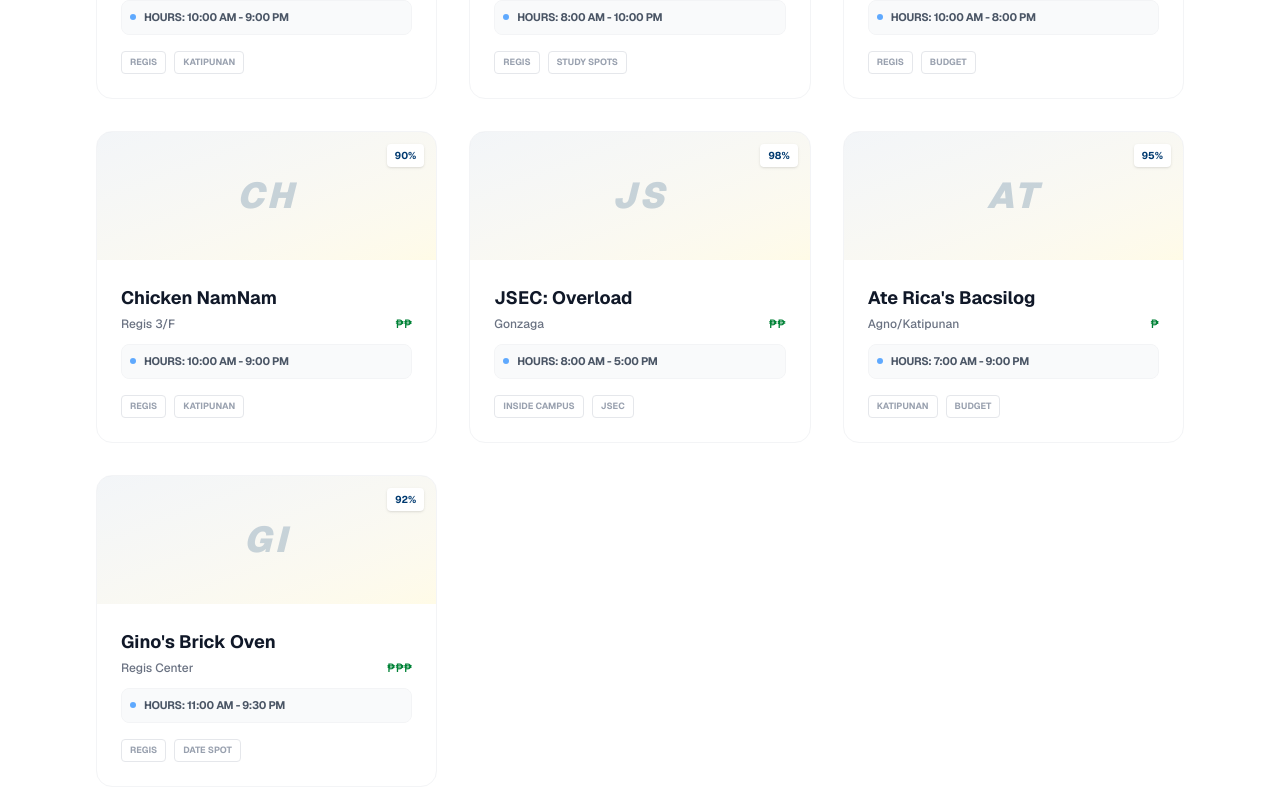
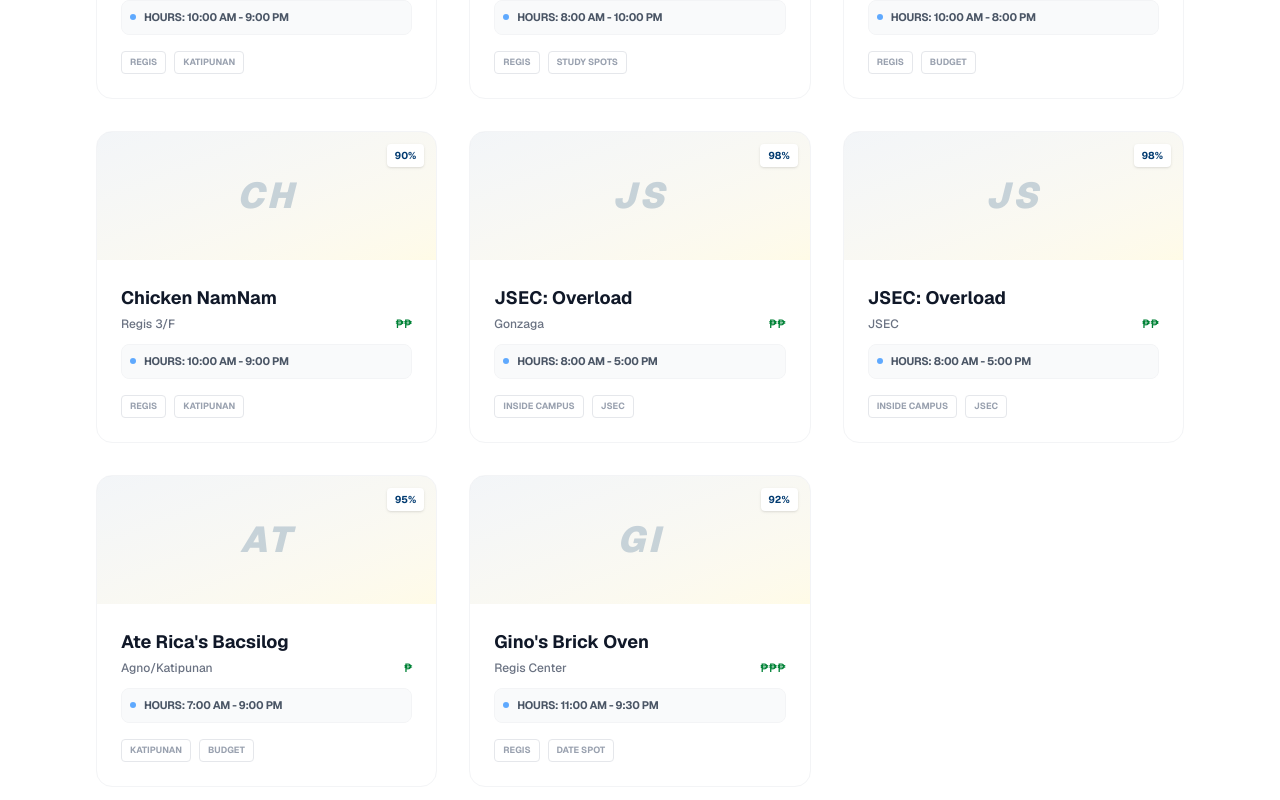
Before and after one commit to clongerts/campus-bites, a Next.js app: page / in a window 1280 px wide. Shown: the part 902-1702 px from the top of the page. Built offline with nearby package versions, Linux system fonts and the light colour scheme.

Commit message:
Update page.tsx

```diff
--- a/app/page.tsx
+++ b/app/page.tsx
@@ -18,6 +18,7 @@ const CampusBitesHome = () => {
 
     // Inside Campus
     { id: 8, name: "JSEC: Overload", loc: "Gonzaga", rating: 98, price: "₱₱", hours: "8:00 AM - 5:00 PM", tags: ["Inside Campus", "JSEC"] },
+    { id: 8, name: "JSEC: Overload", loc: "JSEC", rating: 98, price: "₱₱", hours: "8:00 AM - 5:00 PM", tags: ["Inside Campus", "JSEC"] },
 
     // Katipunan Proper
     { id: 9, name: "Ate Rica's Bacsilog", loc: "Agno/Katipunan", rating: 95, price: "₱", hours: "7:00 AM - 9:00 PM", tags: ["Katipunan", "Budget"] },
```
